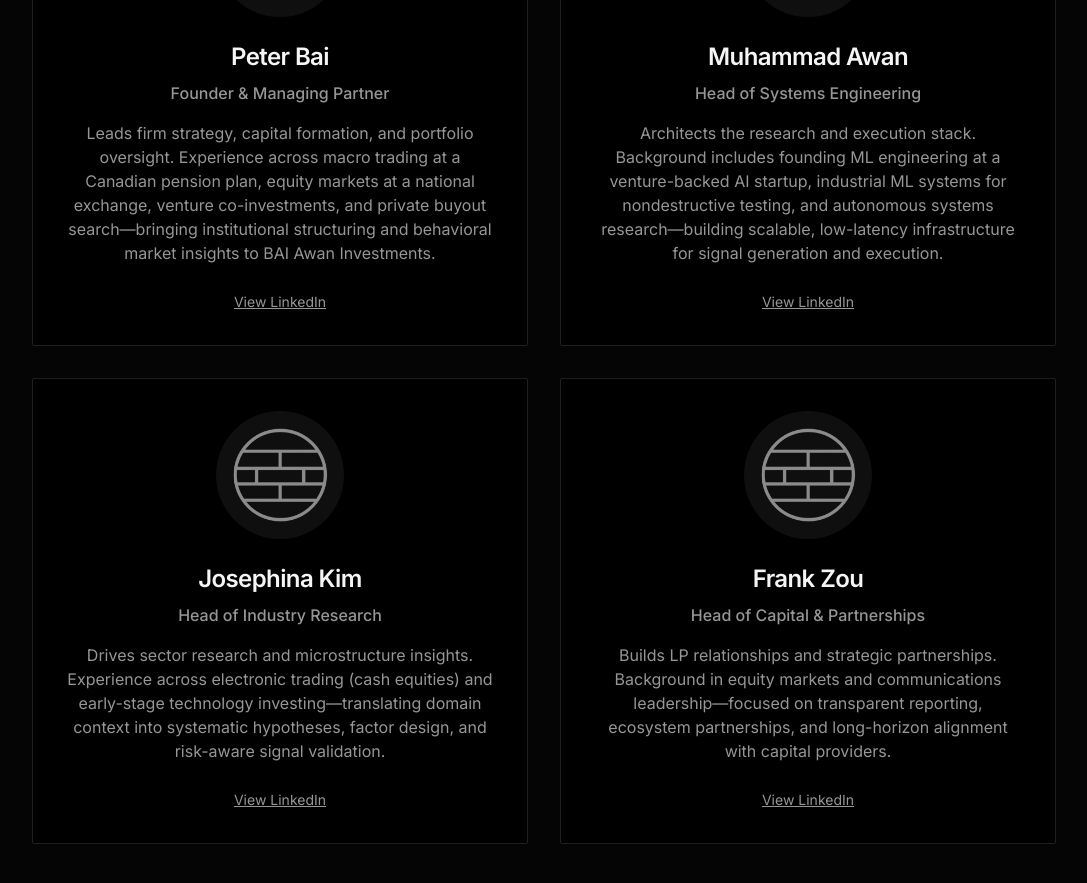
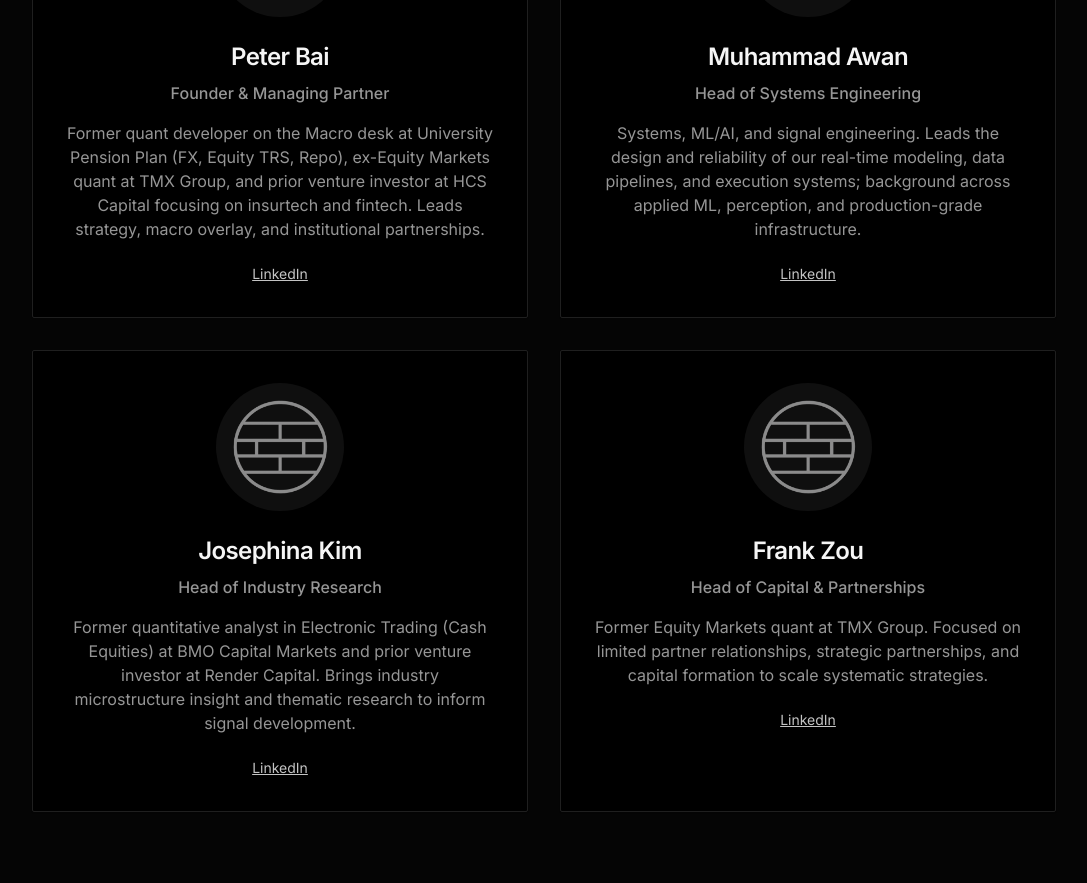
Before and after one commit to bai-peter/BAI-Website, a React (Vite) app: page / in a window 1280 px wide. Shown: the part 4120-5003 px from the top of the page, without its empty margins (96-1183 px from the left). Built offline with nearby package versions, Linux system fonts and the light colour scheme.

Commit message:
Team: add Josephina Kim and Frank Zou; update roles, bios, LinkedIn; widen layout; log session

```diff
--- a/src/components/FoundersInSearch.tsx
+++ b/src/components/FoundersInSearch.tsx
@@ -12,31 +12,35 @@ const FoundersInSearch: React.FC<FoundersInSearchProps> = ({ className }) => {
     {
       name: "Peter Bai",
       role: "Founder & Managing Partner",
-      description: "Leads firm strategy, capital formation, and portfolio oversight. Experience across macro trading at a Canadian pension plan, equity markets at a national exchange, venture co-investments, and private buyout search—bringing institutional structuring and behavioral market insights to BAI Awan Investments.",
+      description:
+        "Former quant developer on the Macro desk at University Pension Plan (FX, Equity TRS, Repo), ex-Equity Markets quant at TMX Group, and prior venture investor at HCS Capital focusing on insurtech and fintech. Leads strategy, macro overlay, and institutional partnerships.",
       image: "/lovable-uploads/BAI Emblem.png",
-      linkedinUrl: "https://www.linkedin.com/in/peter-bai/"
+      linkedin: "https://www.linkedin.com/in/peter-bai/",
     },
     {
       name: "Muhammad Awan",
       role: "Head of Systems Engineering",
-      description: "Architects the research and execution stack. Background includes founding ML engineering at a venture-backed AI startup, industrial ML systems for nondestructive testing, and autonomous systems research—building scalable, low-latency infrastructure for signal generation and execution.",
+      description:
+        "Systems, ML/AI, and signal engineering. Leads the design and reliability of our real-time modeling, data pipelines, and execution systems; background across applied ML, perception, and production-grade infrastructure.",
       image: "/lovable-uploads/BAI Emblem.png",
-      linkedinUrl: "https://www.linkedin.com/in/muhammad-awan0/?originalSubdomain=ca"
+      linkedin: "https://www.linkedin.com/in/muhammad-awan0/?originalSubdomain=ca",
     },
     {
       name: "Josephina Kim",
       role: "Head of Industry Research",
-      description: "Drives sector research and microstructure insights. Experience across electronic trading (cash equities) and early-stage technology investing—translating domain context into systematic hypotheses, factor design, and risk-aware signal validation.",
+      description:
+        "Former quantitative analyst in Electronic Trading (Cash Equities) at BMO Capital Markets and prior venture investor at Render Capital. Brings industry microstructure insight and thematic research to inform signal development.",
       image: "/lovable-uploads/BAI Emblem.png",
-      linkedinUrl: "https://www.linkedin.com/in/josephina-kim/?originalSubdomain=ca"
+      linkedin: "https://www.linkedin.com/in/josephina-kim/?originalSubdomain=ca",
     },
     {
       name: "Frank Zou",
       role: "Head of Capital & Partnerships",
-      description: "Builds LP relationships and strategic partnerships. Background in equity markets and communications leadership—focused on transparent reporting, ecosystem partnerships, and long-horizon alignment with capital providers.",
+      description:
+        "Former Equity Markets quant at TMX Group. Focused on limited partner relationships, strategic partnerships, and capital formation to scale systematic strategies.",
       image: "/lovable-uploads/BAI Emblem.png",
-      linkedinUrl: "https://www.linkedin.com/in/fzou26/?originalSubdomain=ca"
-    }
+      linkedin: "https://www.linkedin.com/in/fzou26/?originalSubdomain=ca",
+    },
   ];
 
   return (
@@ -69,15 +73,15 @@ const FoundersInSearch: React.FC<FoundersInSearchProps> = ({ className }) => {
                    <h3 className="text-2xl font-semibold mb-2">{member.name}</h3>
                   <p className="text-muted-foreground font-medium mb-4">{member.role}</p>
                   <p className="text-muted-foreground">{member.description}</p>
-                  {"linkedinUrl" in member && (
-                    <div className="mt-6">
+                  {"linkedin" in member && (
+                    <div className="mt-5">
                       <a
-                        href={(member as any).linkedinUrl}
+                        href={(member as any).linkedin}
                         target="_blank"
                         rel="noopener noreferrer"
-                        className="text-sm text-muted-foreground underline hover:text-foreground"
+                        className="inline-block text-sm text-foreground/80 hover:text-foreground underline"
                       >
-                        View LinkedIn
+                        LinkedIn
                       </a>
                     </div>
                   )}
```
Also changed, not shown: 1 other file (tests, documents, lock files or other folders).
